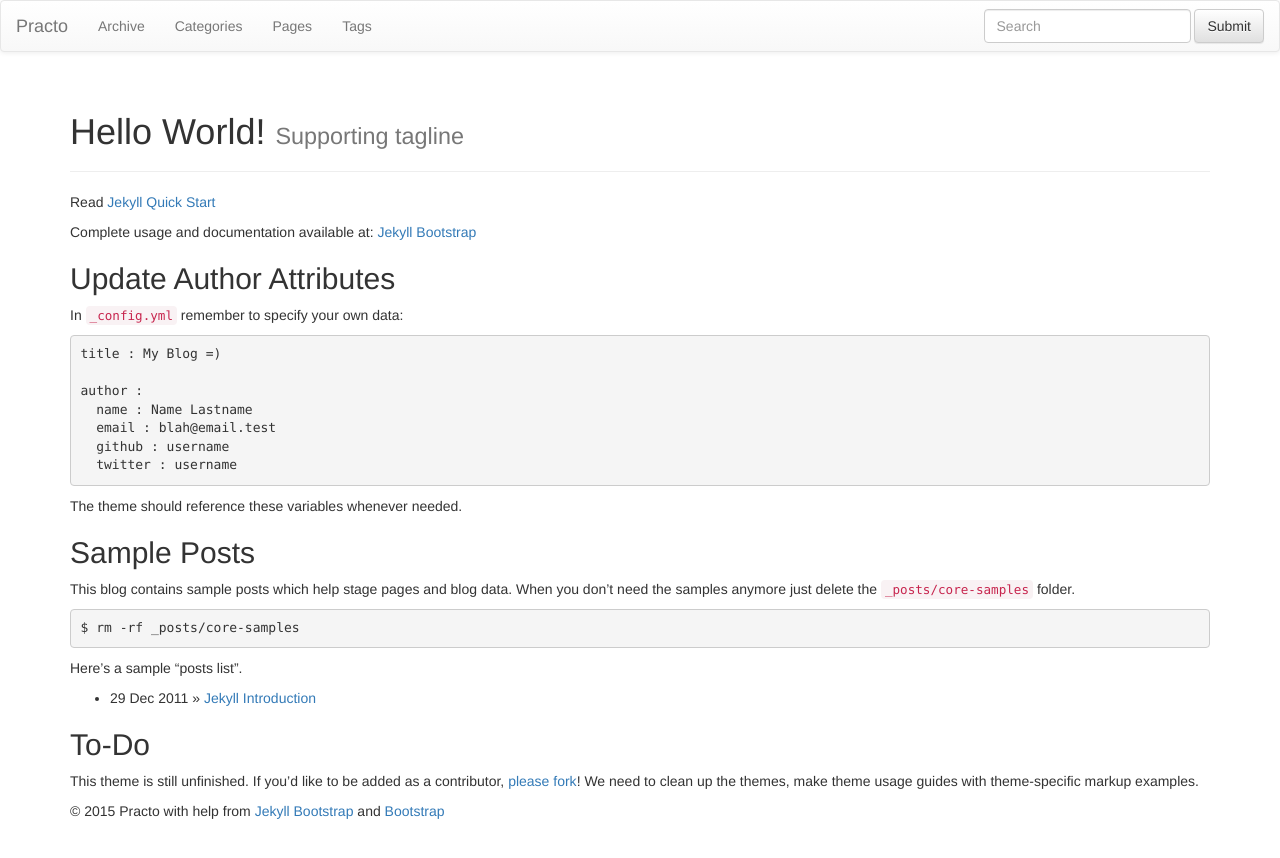
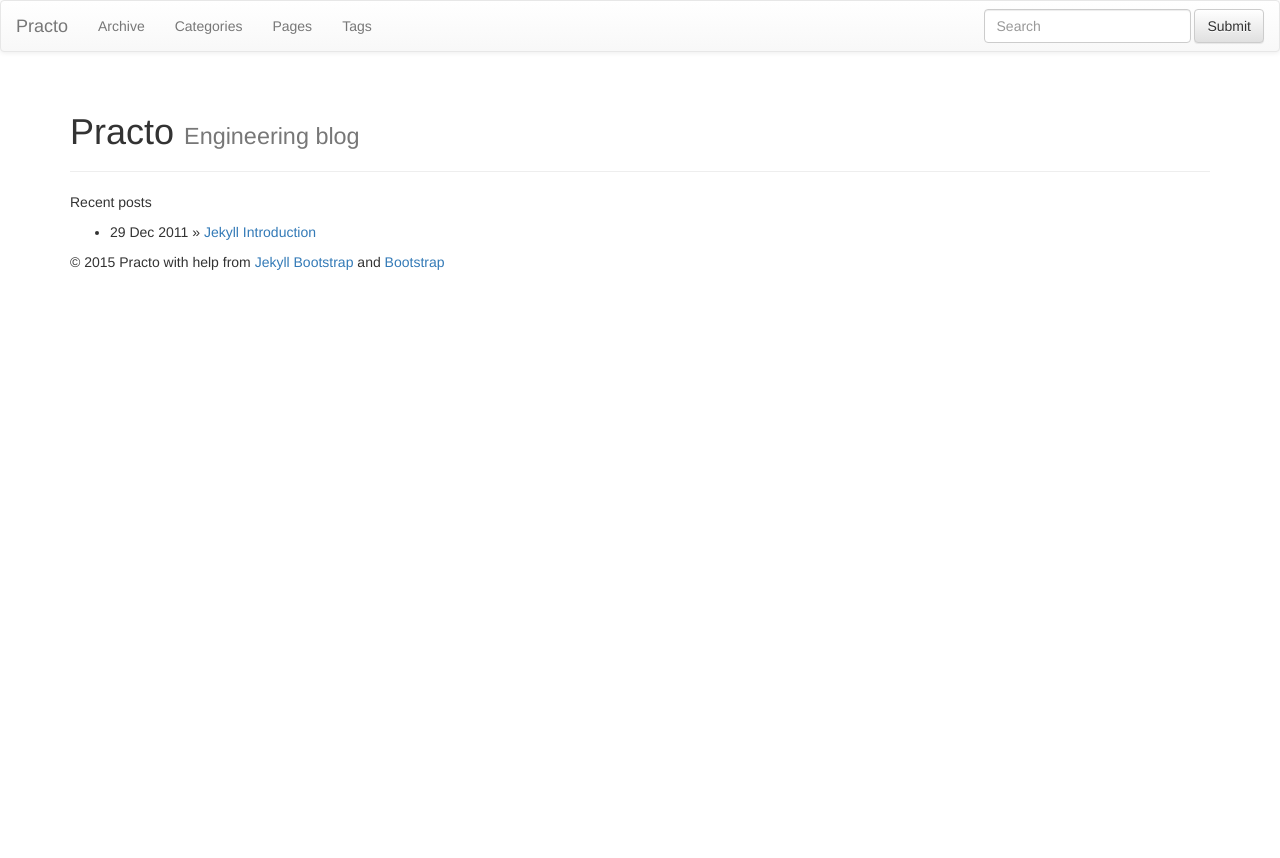
Before and after one commit to practo/practo.github.io, a Jekyll site: the page built from index.md, in a window 1280 px wide. Shown: the top 858 px of the page. Built offline with Jekyll 4.4.1, drawn with Linux system fonts in a browser that asks for light colours; nearby versions of some CDN libraries; library files that are not in the unit come from our copies.

Commit message:
landing page

```diff
--- a/index.md
+++ b/index.md
@@ -1,44 +1,14 @@
 ---
 layout: page
-title: Hello World!
-tagline: Supporting tagline
+title: Practo
+tagline: Engineering blog
 ---
 {% include JB/setup %}
 
-Read [Jekyll Quick Start](http://jekyllbootstrap.com/usage/jekyll-quick-start.html)
-
-Complete usage and documentation available at: [Jekyll Bootstrap](http://jekyllbootstrap.com)
-
-## Update Author Attributes
-
-In `_config.yml` remember to specify your own data:
-
-    title : My Blog =)
-
-    author :
-      name : Name Lastname
-      email : blah@email.test
-      github : username
-      twitter : username
-
-The theme should reference these variables whenever needed.
-
-## Sample Posts
-
-This blog contains sample posts which help stage pages and blog data.
-When you don't need the samples anymore just delete the `_posts/core-samples` folder.
-
-    $ rm -rf _posts/core-samples
-
-Here's a sample "posts list".
+Recent posts
 
 <ul class="posts">
   {% for post in site.posts %}
     <li><span>{{ post.date | date_to_string }}</span> &raquo; <a href="{{ BASE_PATH }}{{ post.url }}">{{ post.title }}</a></li>
   {% endfor %}
 </ul>
-
-## To-Do
-
-This theme is still unfinished. If you'd like to be added as a contributor, [please fork](http://github.com/plusjade/jekyll-bootstrap)!
-We need to clean up the themes, make theme usage guides with theme-specific markup examples.
```
